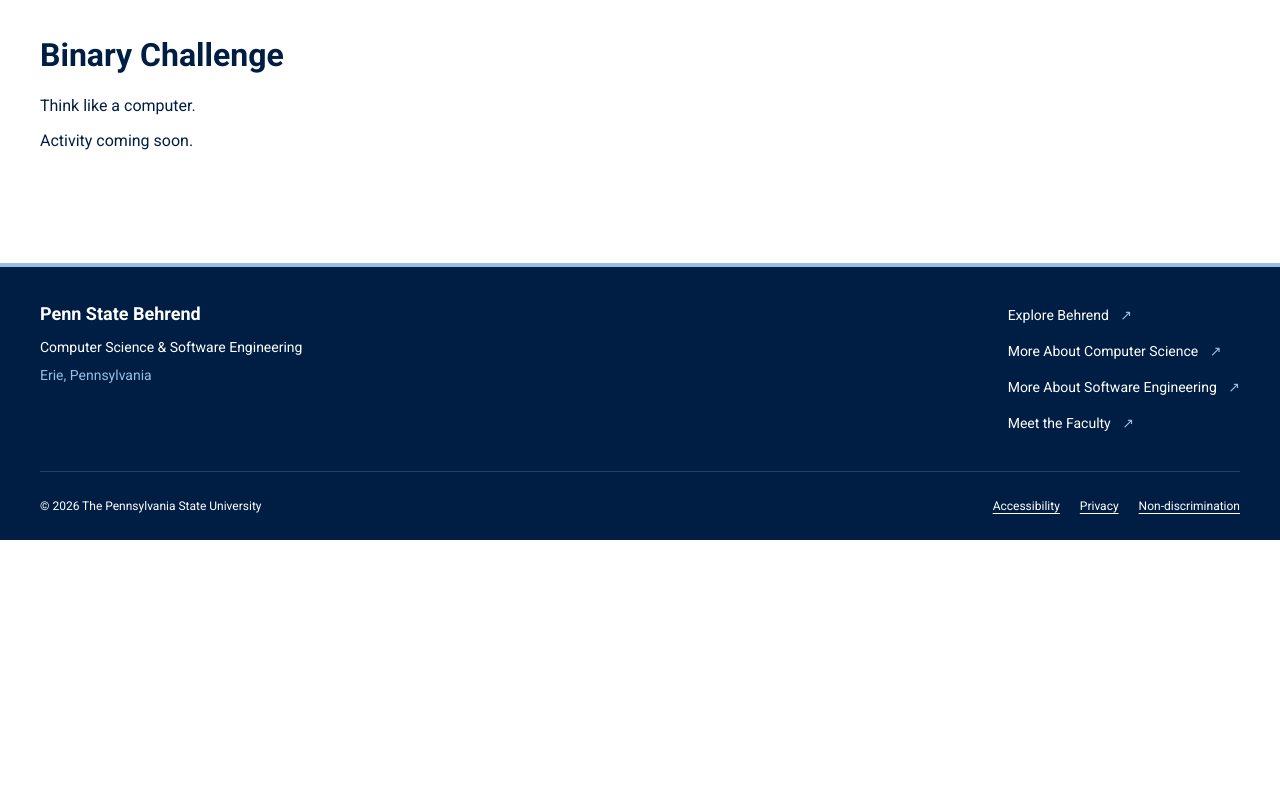
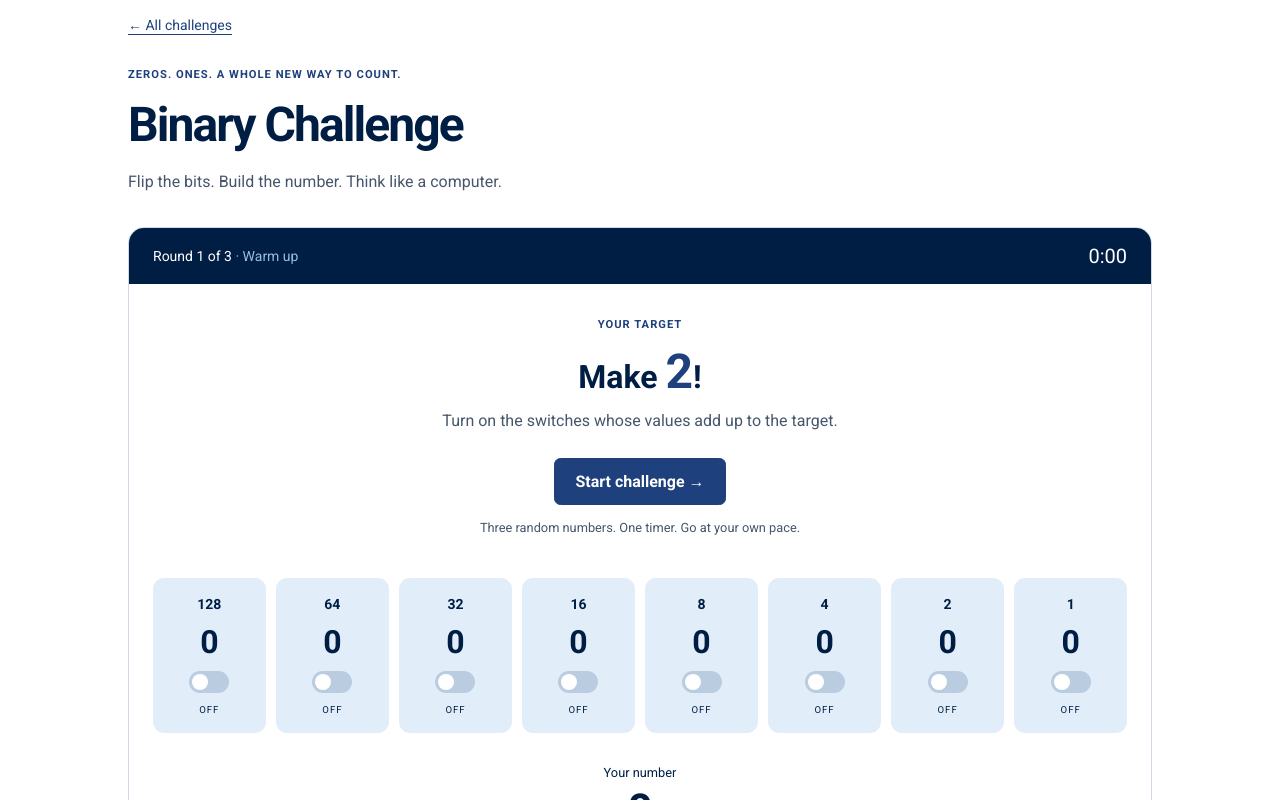
Before and after one commit to Lanham-Software-James/behrend-open-house-activities, an Angular app: page /activities/binary-challenge in a window 1280 px wide. Shown: the part 260-1060 px from the top of the page. Before the commit the page ends 800 px from the top, so only its background shows below. Built offline with nearby package versions, Linux system fonts and the light colour scheme.

Commit message:
Binary Challenge implementation

```diff
--- a/src/app/activities/binary-challenge/binary-challenge.css
+++ b/src/app/activities/binary-challenge/binary-challenge.css
@@ -1 +1,44 @@
-/* Activity-specific styles go here. */
+:host { display: block; max-width: 64rem; margin: auto; padding-bottom: 1rem; }
+.back { color: var(--psu-blue); font-size: .875rem; text-underline-offset: .25em; }
+.intro { margin: 2rem 0; }
+.eyebrow { font-size: .7rem; font-weight: 700; letter-spacing: .09em; text-transform: uppercase; color: var(--psu-blue); }
+h1 { font-size: clamp(2rem, 5vw, 3rem); letter-spacing: -.04em; margin: .5rem 0; }
+p { line-height: 1.65; color: #46566b; }
+.game { border: 1px solid #cfdae6; border-radius: 1rem; overflow: hidden; padding-bottom: 1.5rem; }
+.status { background: var(--psu-navy); color: white; padding: 1rem 1.5rem; display: flex; align-items: center; justify-content: space-between; gap: 1rem; font-size: .875rem; }
+.level { color: var(--psu-pugh-blue); }
+.timer { font-variant-numeric: tabular-nums; font-size: 1.25rem; }
+.target { text-align: center; padding: 1.5rem 1rem .5rem; }
+.target h2 { margin: .5rem 0; font-size: 2rem; }
+.target strong { font-size: 3rem; color: var(--psu-blue); }
+.target p { margin: .5rem 0; }
+.start { text-align: center; margin: .5rem 1rem 1.5rem; }
+.start p { font-size: .8rem; }
+.bits { display: grid; grid-template-columns: repeat(8, minmax(0, 1fr)); gap: .65rem; padding: 1rem 1.5rem; }
+button { font: inherit; cursor: pointer; }
+.bit { display: flex; flex-direction: column; align-items: center; gap: .65rem; background: #e2edfa; color: var(--psu-navy); border: 2px solid transparent; border-radius: .7rem; padding: 1rem .25rem; }
+.bit.on { background: var(--psu-blue); color: white; }
+.bit:disabled { cursor: default; }
+.bit:not(:disabled):hover { border-color: var(--psu-blue); }
+.weight { font-size: .875rem; font-weight: 700; }
+.digit { font-size: 2rem; font-weight: 700; }
+.track { display: flex; width: 2.5rem; border-radius: 1rem; padding: 3px; background: #bacce0; }
+.track span { width: 1rem; height: 1rem; border-radius: 50%; background: white; }
+.on .track { justify-content: flex-end; background: #001e44; }
+.bit-state { font-size: .6rem; letter-spacing: .1em; }
+.total { display: flex; align-items: center; flex-direction: column; gap: .3rem; margin: 1rem; }
+.total > span:first-child { font-size: .8rem; }
+.total strong { font-size: 2.75rem; font-variant-numeric: tabular-nums; }
+.equation { font-size: .9rem; color: #46566b; }
+.feedback { text-align: center; padding-inline: 1rem; }
+.feedback h2 { font-size: 1.3rem; margin-bottom: .5rem; }
+.feedback p { margin: .5rem 0; }
+.actions { display: flex; justify-content: center; flex-wrap: wrap; gap: 1rem; margin-top: 1rem; }
+.primary, .reset { border-radius: .4rem; padding: .8rem 1.25rem; min-height: 44px; font-weight: 700; }
+.reset { background: white; color: var(--psu-blue); border: 1px solid var(--psu-blue); }
+.primary { background: var(--psu-blue); color: white; border: 1px solid var(--psu-blue); }
+a:focus-visible, button:focus-visible { outline: 3px solid var(--psu-pugh-blue); outline-offset: 4px; }
+.explanation { background: #f2f5f9; padding: 1.5rem; margin-top: 2rem; border-radius: .6rem; }
+.explanation h2 { font-size: 1.125rem; }
+.explanation p { font-size: .9rem; }
+@media (max-width: 600px) { .bits { gap: .3rem; padding: 1rem .5rem; } .weight { font-size: .7rem; } .track { width: 1.8rem; } .track span { width: .7rem; height: .7rem; } .bit { padding: .75rem 0; } .level { display: block; margin-top: .3rem; } .digit { font-size: 1.5rem; } }
--- a/src/app/activities/binary-challenge/binary-challenge.html
+++ b/src/app/activities/binary-challenge/binary-challenge.html
@@ -1,3 +1,58 @@
-<h1>Binary Challenge</h1>
-<p>Think like a computer.</p>
-<p>Activity coming soon.</p>
+<a class="back" routerLink="/">← All challenges</a>
+
+<div class="intro">
+  <p class="eyebrow">Zeros. Ones. A whole new way to count.</p>
+  <h1>Binary Challenge</h1>
+  <p>Flip the bits. Build the number. Think like a computer.</p>
+</div>
+
+<section class="game" aria-label="Binary number challenge">
+  <div class="status">
+    <span>
+      Round {{ round() + 1 }} of 3
+      <span class="level">· {{ ['Warm up', 'Level up', 'Think in eight bits'][round()] }}
+      </span>
+    </span>
+    <span class="timer" role="timer" aria-label="Elapsed time">{{ time() }}</span>
+  </div>
+  <div class="target">
+    <p class="eyebrow">Your target</p>
+    <h2>Make <strong>{{ target() }}</strong><span aria-hidden="true">!</span></h2>
+    <p>Turn on the switches whose values add up to the target.</p>
+  </div>
+  @if (!started()) {
+    <div class="start">
+      <button class="primary" (click)="start()">Start challenge →</button>
+      <p>Three random numbers. One timer. Go at your own pace.</p>
+    </div>
+  }
+  <div class="bits" role="group" aria-label="Eight binary switches">
+    @for (weight of weights; track weight) {
+      <button class="bit" role="switch" [class.on]="isOn(weight)" [attr.aria-checked]="isOn(weight)"
+        [attr.aria-label]="weight + ' bit'" [disabled]="!started() || solved()" (click)="toggle(weight)">
+        <span class="weight">{{ weight }}</span><span class="digit">{{ isOn(weight) ? 1 : 0 }}</span>
+        <span class="track" aria-hidden="true"><span></span></span><span class="bit-state">{{ isOn(weight) ? 'ON' : 'OFF' }}</span>
+      </button>
+    }
+  </div>
+  <div class="total"><span>Your number</span><strong>{{ value() }}</strong><span class="equation">{{ equation() }} = {{ value() }}</span></div>
+  <div class="feedback" aria-live="polite" aria-atomic="true">
+    @if (finished()) {
+      <h2>Three for three. You speak binary!</h2><p>You completed all three numbers in {{ time() }}.</p>
+    } @else if (solved()) {
+      <h2>You made {{ target() }}!</h2><p>Those bits add up. Ready for a bigger number?</p>
+    } @else if (started()) {
+      <p>{{ value() < target() ? 'Keep going — your number is below the target.' : 'A little too high — try switching some bits off.' }}</p>
+    }
+  </div>
+  <div class="actions">
+    @if (solved() && !finished()) { <button class="primary" (click)="nextRound()">Next round →</button> }
+    @if (started()) { <button [class.primary]="finished()" class="reset" (click)="reset()">{{ finished() ? 'Play again' : 'Start over' }}</button> }
+  </div>
+</section>
+
+<aside class="explanation"><h2>What does this have to do with computer science?</h2><p>Each switch is a
+  <strong>bit</strong>: a 0 or a 1. From right to left, each position is worth twice as much as the last.
+  Add the values of the bits that are on to get your number. With eight bits, you can represent any
+  whole number from <strong>0 to 255</strong>.</p><p>For example, 86 = 64 + 16 + 4 + 2.
+  Computers use these same binary building blocks to represent information.</p></aside>
--- a/src/app/activities/binary-challenge/binary-challenge.ts
+++ b/src/app/activities/binary-challenge/binary-challenge.ts
@@ -1,8 +1,77 @@
-import { Component } from '@angular/core';
+import { Component, computed, OnDestroy, signal } from '@angular/core';
+import { RouterLink } from '@angular/router';
+
+export const ROUND_RANGES = [[1, 15], [16, 63], [64, 255]] as const;
+
+export function generateTargets(random: () => number = Math.random): number[] {
+  return ROUND_RANGES.map(([min, max]) => min + Math.floor(random() * (max - min + 1)));
+}
 
 @Component({
   selector: 'app-binary-challenge',
+  imports: [RouterLink],
   templateUrl: './binary-challenge.html',
   styleUrl: './binary-challenge.css',
 })
-export class BinaryChallenge {}
+export class BinaryChallenge implements OnDestroy {
+  readonly weights = [128, 64, 32, 16, 8, 4, 2, 1];
+  readonly targets = signal(generateTargets());
+  readonly round = signal(0);
+  readonly value = signal(0);
+  readonly started = signal(false);
+  readonly solved = signal(false);
+  readonly finished = signal(false);
+  readonly elapsed = signal(0);
+  readonly target = computed(() => this.targets()[this.round()]);
+  readonly time = computed(() => `${Math.floor(this.elapsed() / 60)}:${String(this.elapsed() % 60).padStart(2, '0')}`);
+  readonly equation = computed(() => this.weights.filter((weight) => this.isOn(weight)).join(' + ') || '0');
+  private timer?: ReturnType<typeof setInterval>;
+  private startedAt = 0;
+
+  isOn(weight: number): boolean { return (this.value() & weight) !== 0; }
+
+  start(): void {
+    if (this.started()) return;
+    this.started.set(true);
+    this.startedAt = Date.now();
+    this.timer = setInterval(() => this.updateTime(), 250);
+  }
+
+  toggle(weight: number): void {
+    if (!this.started() || this.solved() || this.finished() || !this.weights.includes(weight)) return;
+    this.value.update((value) => value ^ weight);
+    if (this.value() === this.target()) {
+      this.solved.set(true);
+      if (this.round() === 2) {
+        this.updateTime();
+        this.stopTimer();
+        this.finished.set(true);
+      }
+    }
+  }
+
+  nextRound(): void {
+    if (!this.solved() || this.finished()) return;
+    this.round.update((round) => round + 1);
+    this.value.set(0);
+    this.solved.set(false);
+  }
+
+  reset(): void {
+    this.stopTimer();
+    this.targets.set(generateTargets());
+    this.round.set(0);
+    this.value.set(0);
+    this.started.set(false);
+    this.solved.set(false);
+    this.finished.set(false);
+    this.elapsed.set(0);
+  }
+
+  private updateTime(): void {
+    this.elapsed.set(Math.floor((Date.now() - this.startedAt) / 1000));
+  }
+
+  private stopTimer(): void { clearInterval(this.timer); this.timer = undefined; }
+  ngOnDestroy(): void { this.stopTimer(); }
+}
```
Also changed, not shown: 2 other files (tests, documents, lock files or other folders).
